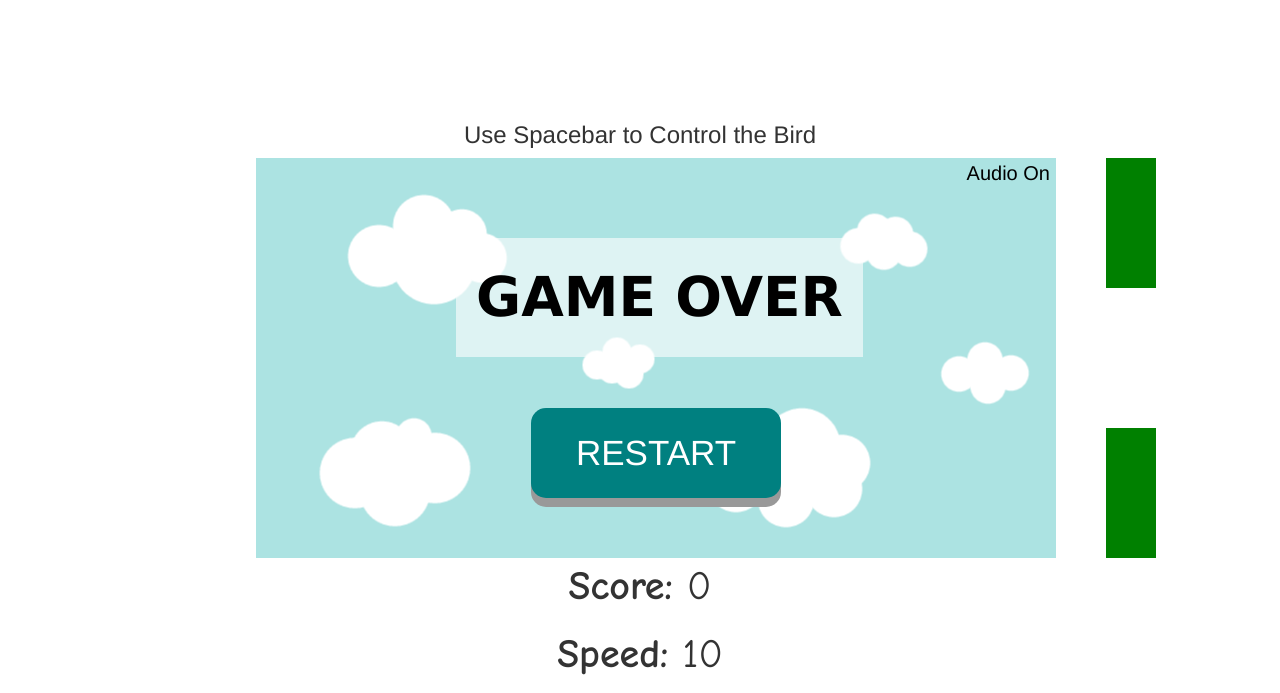
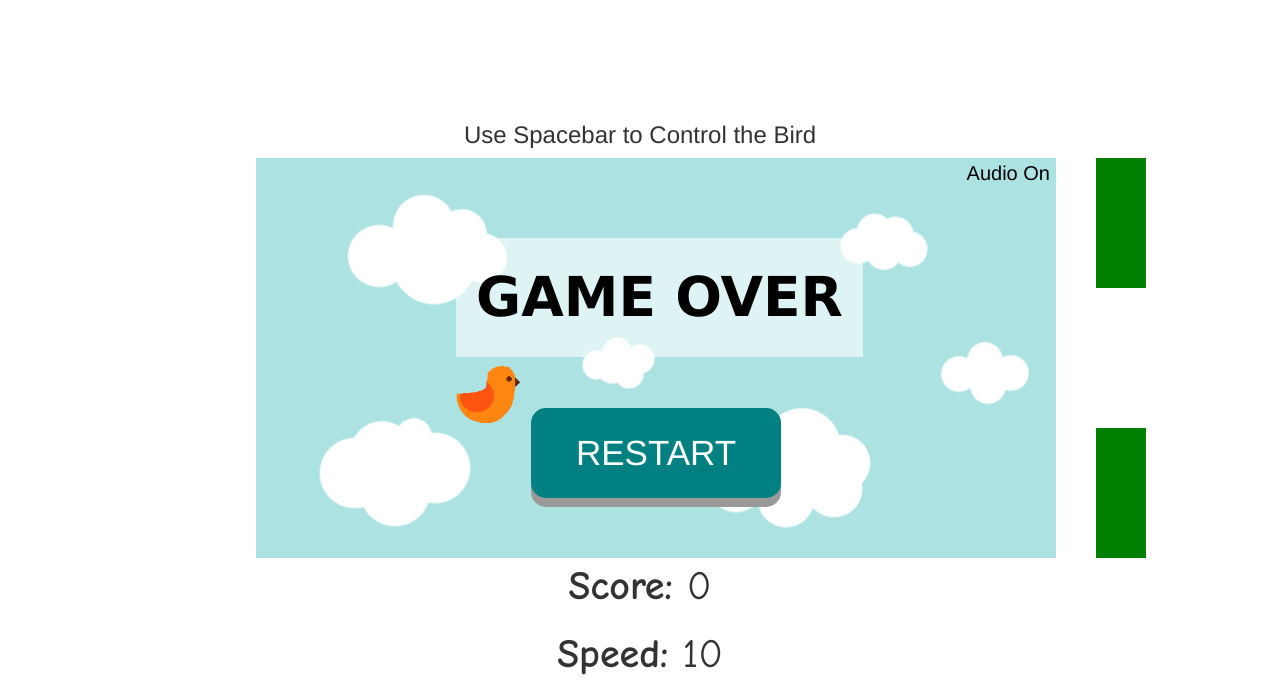
Before and after one commit to b01502146/b01502146.github.io, a plain HTML site: page Game.html in a window 1280 px wide. Both pictures are taken after a click on the button "START". Shown: the part 578-1271 px from the top of the page. Drawn offline with Linux system fonts and the light colour scheme.

Commit message:
Update gameinterface.css

```diff
--- a/css/gameinterface.css
+++ b/css/gameinterface.css
@@ -19,8 +19,8 @@ body {
     background-size: contain;
     height: 60px;
     width: 63.6px;
-    top: 800px;
-    left: 100px;
+    top: 200px;
+    left: 200px;
 }
 
 .block{
```
